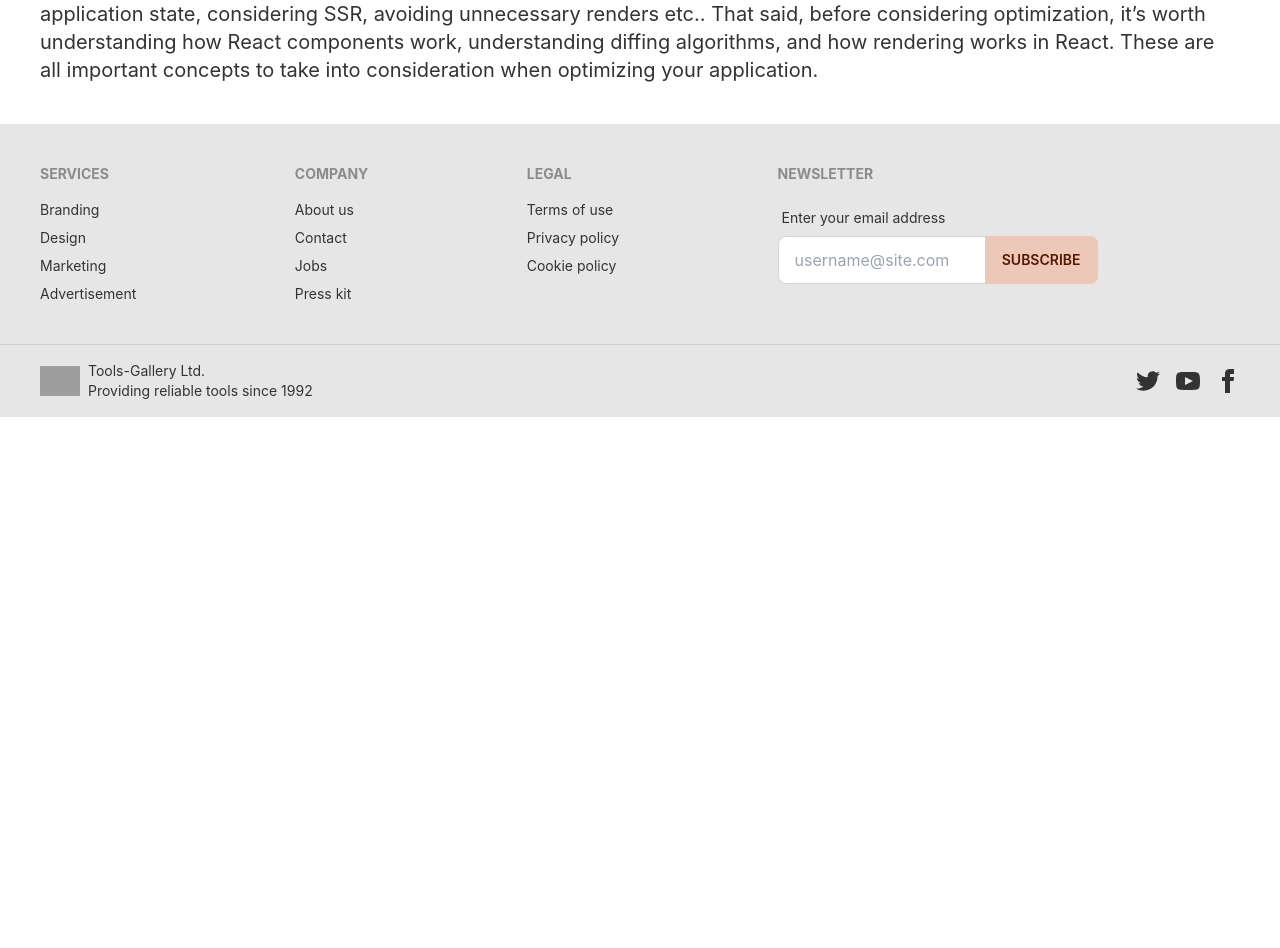
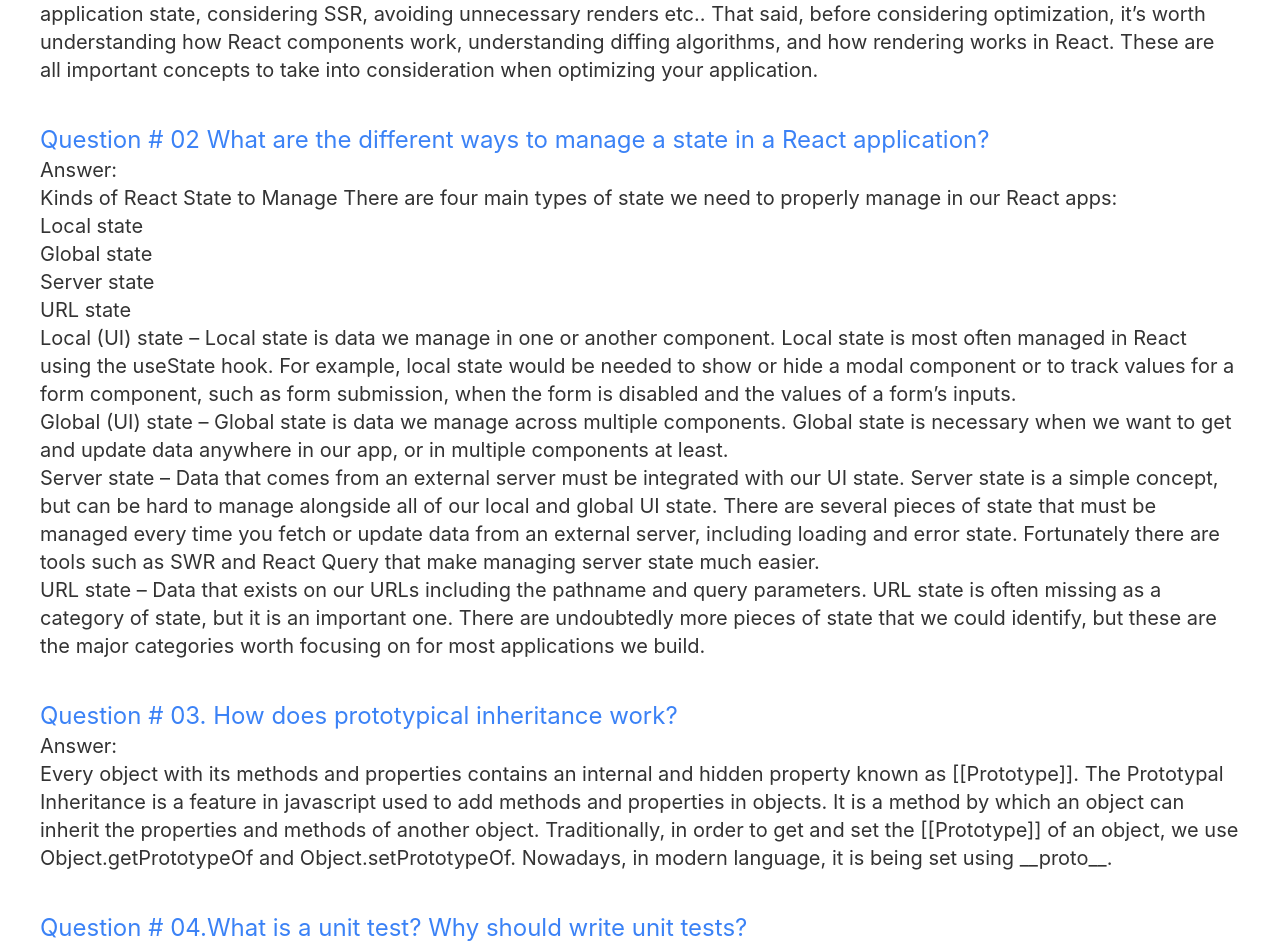
Before and after one commit to myewebgit/Tools-Gallery-Client, a React (Create React App) app: page /blogs in a window 1280 px wide. Shown: the part 864-1812 px from the top of the page. Before the commit the page ends 1281 px from the top, so only its background shows below. Built offline with nearby package versions, Linux system fonts and the light colour scheme; grey boxes are pictures that could not be loaded.

Commit message:
blog primarily updated

```diff
--- a/src/Pages/Home/Blogs.js
+++ b/src/Pages/Home/Blogs.js
@@ -5,7 +5,7 @@ const Blogs =()=>{
         <div className="p-10">
 
         <h1 className="text-2xl text-blue-500 ">Question # 01. How will you improve the performance of a React Application?</h1>
-<p className="text-xl text-aqua-500"> Answer:<br/>Internally, React uses several clever techniques to minimize the number of costly DOM operations required to update the UI. While this will lead to a faster user interface without specifically optimizing for performance for many cases, there are ways to speed up React application. This post will go over some useful techniques to improve React code.
+<p className="text-xl text-aqua-500 mb-10"> Answer:<br/>Internally, React uses several clever techniques to minimize the number of costly DOM operations required to update the UI. While this will lead to a faster user interface without specifically optimizing for performance for many cases, there are ways to speed up React application. This post will go over some useful techniques to improve React code.
 <ul>
     <li>1. Using Immutable Data Structures</li>
     <li>2. Function/Stateless Components and React Pure Component</li>
@@ -32,6 +32,41 @@ const Blogs =()=>{
 There are many ways to optimize a React app, for example lazy loading components, using Service Workers to cache application state, considering SSR, avoiding unnecessary renders etc.. That said, before considering optimization, it’s worth understanding  how React components work, understanding diffing algorithms, and how rendering works in React. These are all important concepts to take into consideration when optimizing your application.
 
 </p>
+
+<h1 className="text-2xl text-blue-500 ">Question # 02 What are the different ways to manage a state in a React application?</h1>
+<p className="text-xl text-aqua-500 mb-10"> Answer:<br/>Kinds of React State to Manage
+There are four main types of state we need to properly manage in our React apps:<br/>
+Local state<br/>
+Global state<br/>
+Server state<br/>
+URL state<br/>
+Local (UI) state – Local state is data we manage in one or another component.
+Local state is most often managed in React using the useState hook.
+For example, local state would be needed to show or hide a modal component or to track values for a form component, such as form submission, when the form is disabled and the values of a form’s inputs.<br/>
+Global (UI) state – Global state is data we manage across multiple components.
+Global state is necessary when we want to get and update data anywhere in our app, or in multiple components at least.<br/>
+Server state – Data that comes from an external server must be integrated with our UI state. Server state is a simple concept, but can be hard to manage alongside all of our local and global UI state. There are several pieces of state that must be managed every time you fetch or update data from an external server, including loading and error state. Fortunately there are tools such as SWR and React Query that make managing server state much easier.<br/>
+
+URL state – Data that exists on our URLs including the pathname and query parameters.
+URL state is often missing as a category of state, but it is an important one.
+There are undoubtedly more pieces of state that we could identify, but these are the major categories worth focusing on for most applications we build.
+ </p>
+ <h1 className="text-2xl text-blue-500 ">Question # 03. How does prototypical inheritance work?</h1>
+<p className="text-xl text-aqua-500 mb-10"> Answer:<br/>
+
+Every object with its methods and properties contains an internal and hidden property known as [[Prototype]]. The Prototypal Inheritance is a feature in javascript used to add methods and properties in objects. It is a method by which an object can inherit the properties and methods of another object. Traditionally, in order to get and set the [[Prototype]] of an object, we use Object.getPrototypeOf and Object.setPrototypeOf. Nowadays, in modern language, it is being set using __proto__.
+
+</p>
+<h1 className="text-2xl text-blue-500 ">Question # 04.What is a unit test? Why should write unit tests?</h1>
+<p className="text-xl text-aqua-500 mb-10"> Answer:<br/>
+
+Unit Test:<br/>
+A unit test verifies the behavior of a unit of software in the system. It verifies whether a small and isolated piece of the codebase called “unit” behaves as the developer intended.<br/>
+Unit tests verify the smallest parts or components of an application by comparing their actual behavior with the expected behavior in complete isolation. Here, “complete isolation” means that, during unit testing, devs do not connect the application with external dependencies such as databases, the filesystem, or HTTP services. This allows unit tests to be fast and stable since they won’t fail due to problems integrating with those external services.<br/>
+Why Write Unit Tests:<br/>
+Usually, developers write unit tests first, then write the software code. This approach is known as test-driven development (TDD). In TDD, the requirements are turned into specific test cases, then the software is improved to pass the new tests. In the case of unit tests, it allows for the modification of code without affecting the functionality of other units or the software in its entirety. This makes the job easier for developers as the bugs are easy to locate at this stage, which saves time and money.<br/>
+Also, within unit test environments, the individual modules of a product become isolated from one another and have their own area of responsibility. In this scenario, tests are more reliable because they are run in a contained environment. The code too, because of said reliability, becomes reliable.
+</p>
         </div>
     );
 };
```
